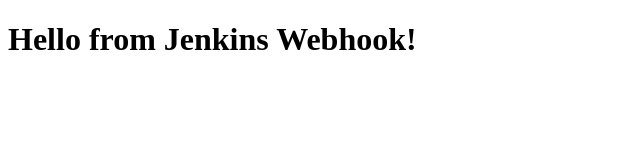
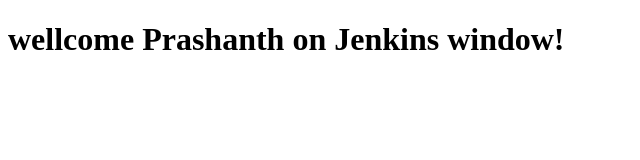
Before and after one commit to prashanthsb01/my-webhook-test, a plain HTML site: page index.html in a window 1280 px wide. Shown: the whole page, without its empty margins (0-640 px from the left). Drawn offline with Linux system fonts and the light colour scheme.

Commit message:
Update index.html
wellcome Prashanth on Jenkins window

```diff
--- a/index.html
+++ b/index.html
@@ -2,6 +2,6 @@
 <html>
 <head><title>Webhook Test</title></head>
 <body>
-  <h1>Hello from Jenkins Webhook!</h1>
+  <h1>wellcome Prashanth on Jenkins window!</h1>
 </body>
 </html>
```
